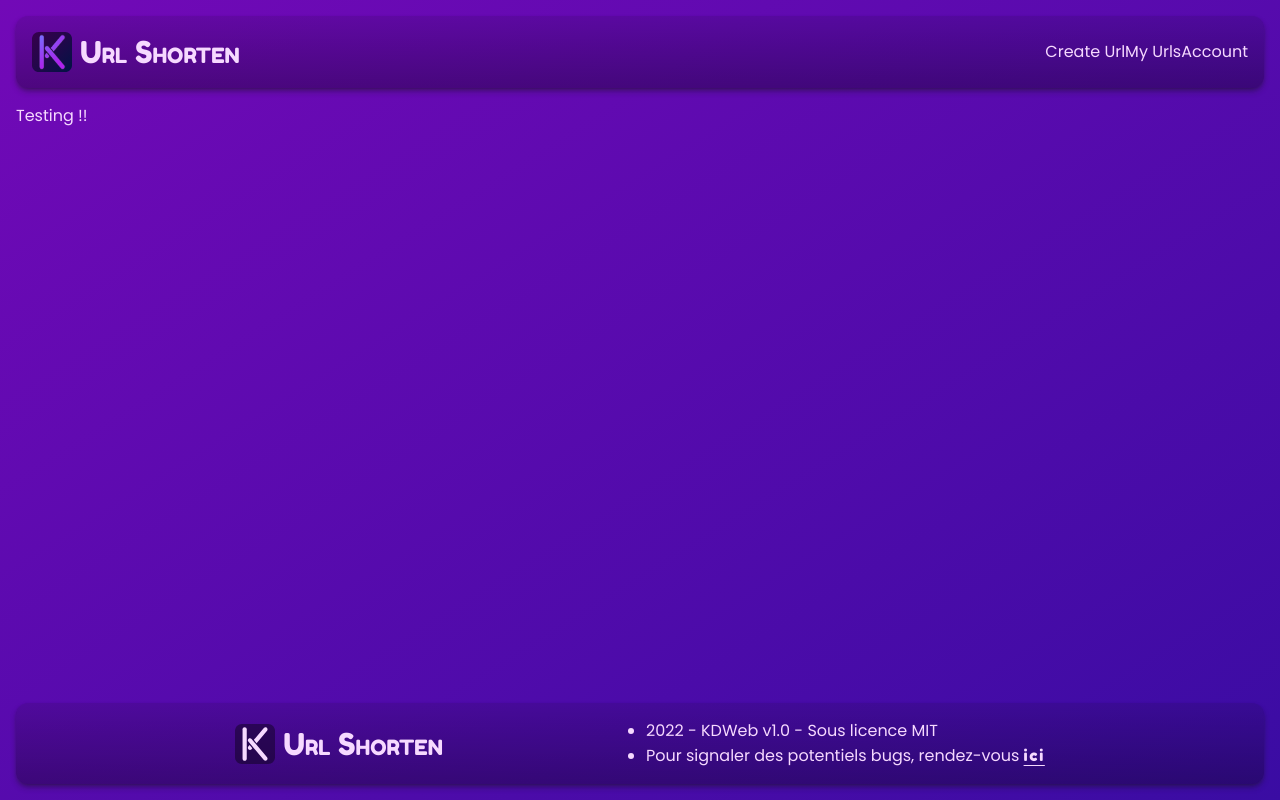
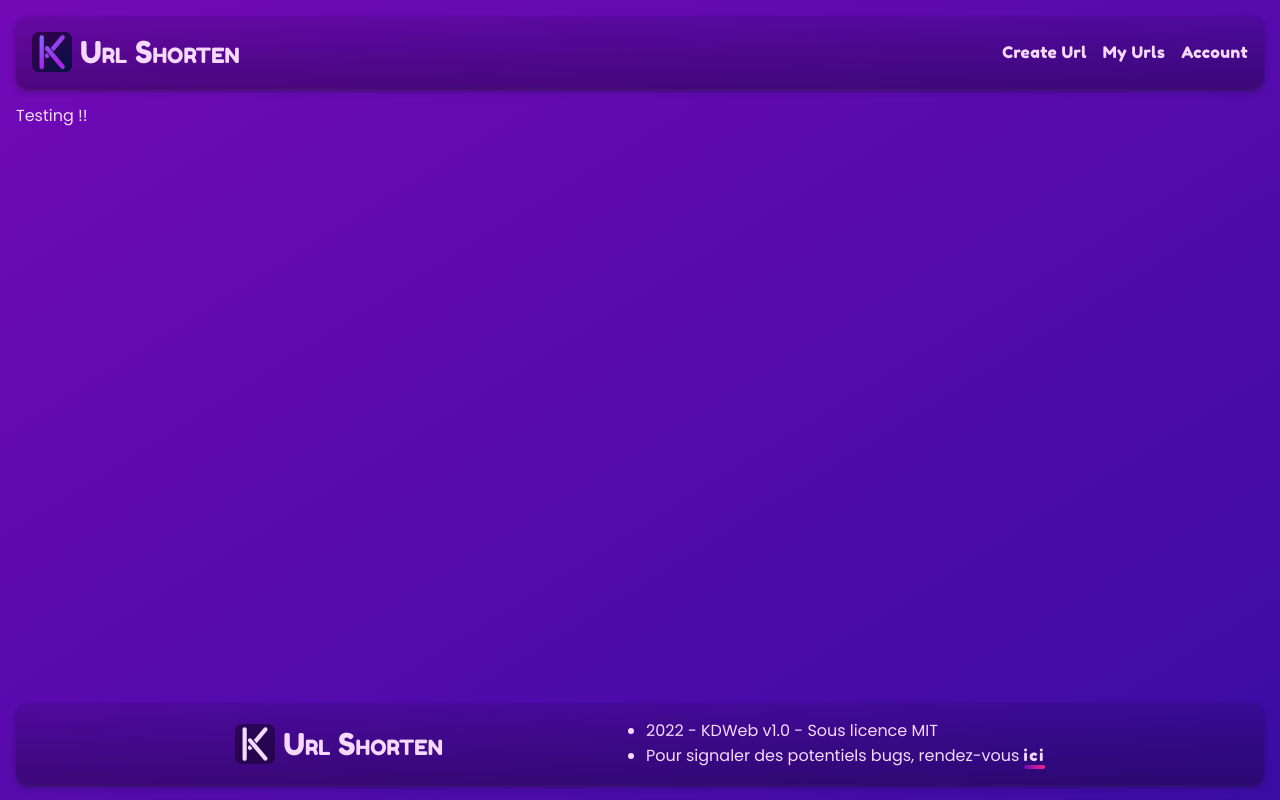
Before and after one commit to KevinDurand974/shorter_url_app, a Next.js app in the folder apps/client/: page / in a window 1280 px wide. Built offline with nearby package versions, Linux system fonts and the light colour scheme.

Commit message:
Update style and add custom class css

```diff
--- a/apps/client/src/components/Footer.tsx
+++ b/apps/client/src/components/Footer.tsx
@@ -14,7 +14,7 @@ const Footer = () => {
 				<li>
 					Pour signaler des potentiels bugs, rendez-vous{" "}
 					<Link href="/">
-						<a className="underline tracking-widest font-fredoka underline-offset-4">
+						<a className="custom-underline before:right-0 hover:px-2 tracking-widest font-fredoka transition-all">
 							ici
 						</a>
 					</Link>
--- a/apps/client/src/components/Header.tsx
+++ b/apps/client/src/components/Header.tsx
@@ -12,10 +12,16 @@ const Header = () => {
 				</a>
 			</Link>
 
-			<nav>
-				<Link href="/">Create Url</Link>
-				<Link href="/">My Urls</Link>
-				<Link href="/">Account</Link>
+			<nav className="flex flex-wrap items-center gap-4 font-fredoka tracking-wide">
+				<Link href="/">
+					<a className="custom-underline">Create Url</a>
+				</Link>
+				<Link href="/">
+					<a className="custom-underline">My Urls</a>
+				</Link>
+				<Link href="/">
+					<a className="custom-underline">Account</a>
+				</Link>
 			</nav>
 		</header>
 	)
--- a/apps/client/src/styles/globals.css
+++ b/apps/client/src/styles/globals.css
@@ -25,4 +25,7 @@ a {
 	.box {
 		@apply bg-gradient-to-b from-black/10 to-black/30 rounded-xl shadow-md shadow-t-alt/40;
 	}
+	.custom-underline {
+		@apply z-10 relative before:absolute before:left-0 before:right-full before:-bottom-1 before:h-1 before:bg-gradient-to-r before:from-gradient-top before:to-accent before:rounded-full hover:before:right-0 before:transition-all before:duration-[0.4s] before:-z-10;
+	}
 }
```
